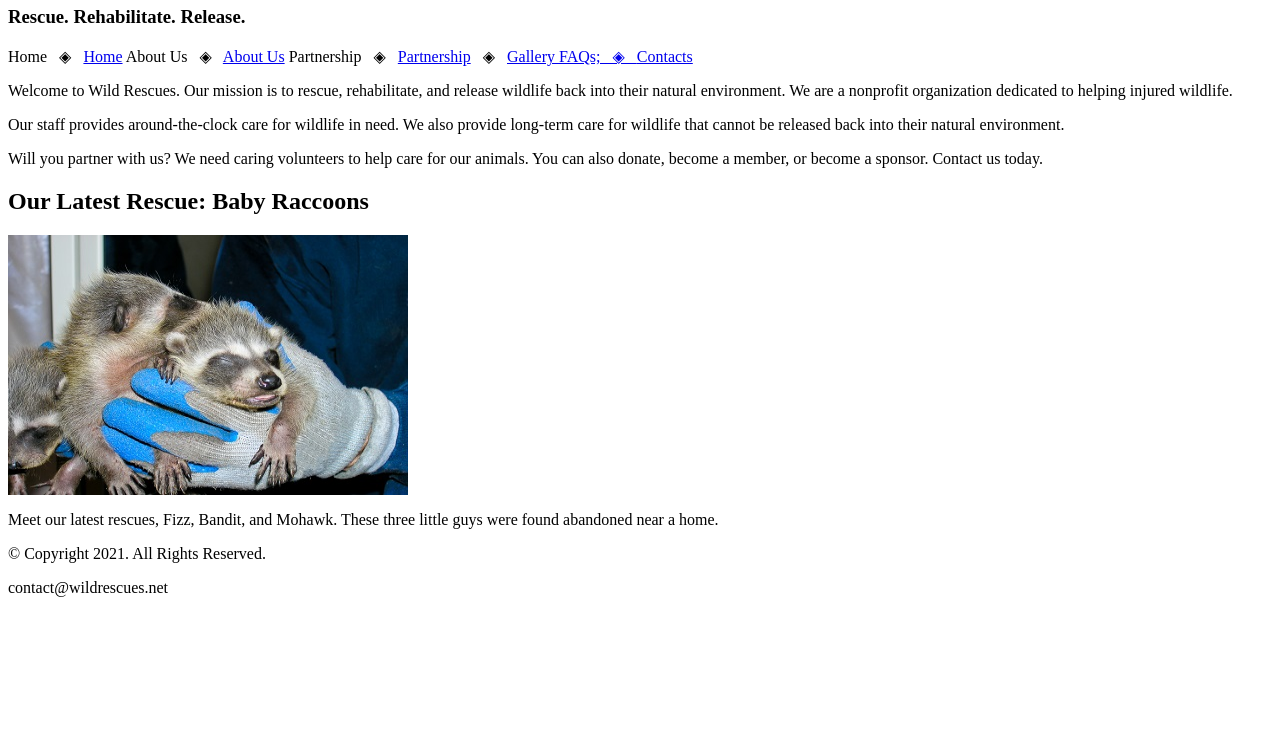
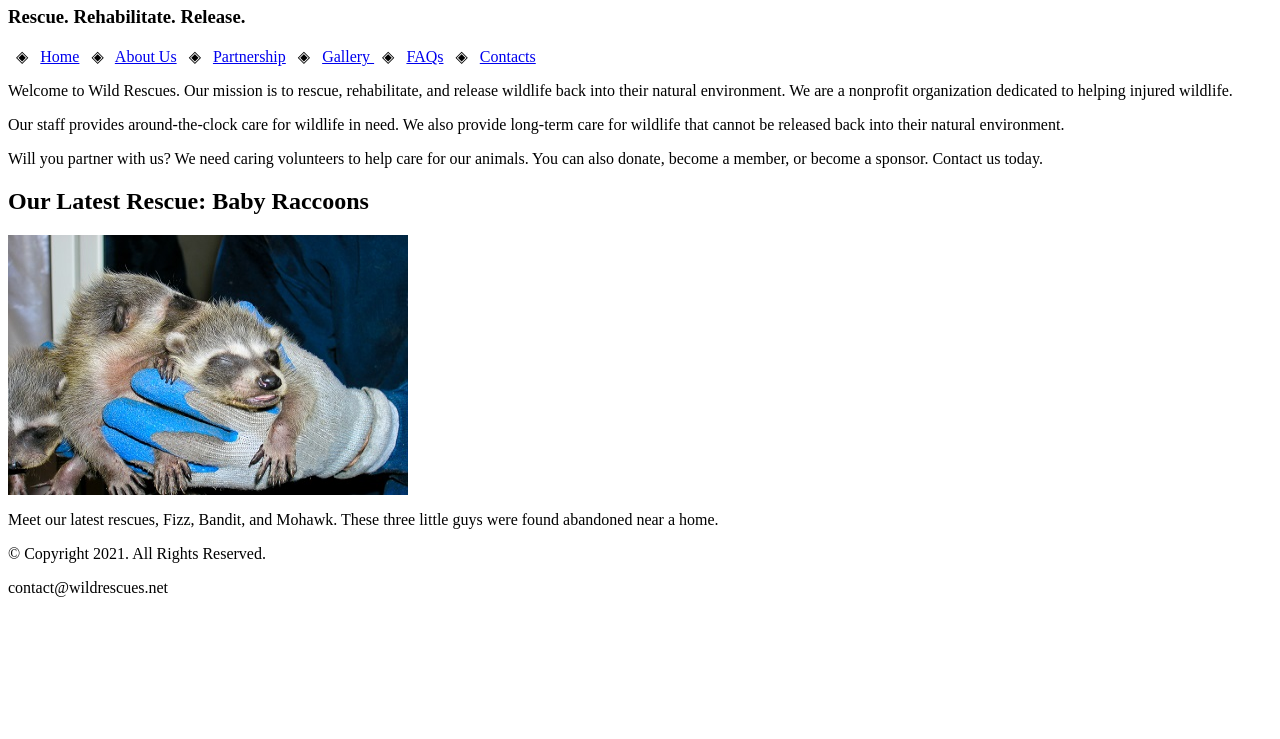
Before and after one commit to kab154/CH-3-LAB, a plain HTML site: page lab2/index.html in a window 1280 px wide. Shown: the part 61-800 px from the top of the page. Drawn offline with Linux system fonts and the light colour scheme; files whose address does not match are found by name.

Commit message:
Update index.html

```diff
--- a/lab2/index.html
+++ b/lab2/index.html
@@ -21,22 +21,23 @@
     <nav>
 
     <p>
-        Home &nbsp; &#9672; &nbsp;
+     &nbsp; &#9672; &nbsp;
     <a href=" index.html">Home</a>
 
-    About Us &nbsp; &#9672; &nbsp;
+     &nbsp; &#9672; &nbsp;
     <a href="about.html">About Us</a>
 
 
-    Partnership &nbsp; &#9672; &nbsp;
+     &nbsp; &#9672; &nbsp;
     <a href="partnership.html">Partnership</a>
 
      &nbsp; &#9672; &nbsp;
     <a href="gallery.html">Gallery  </a>
 
+    &nbsp; &#9672; &nbsp;
+    <a href="faqs.html">FAQs</a>
 
-    <a href="faqs.html">FAQs; &nbsp; &#9672; &nbsp; </a>
-
+    &nbsp; &#9672; &nbsp;
     <a href="contact.html">Contacts</a>
     </p>
 
```
